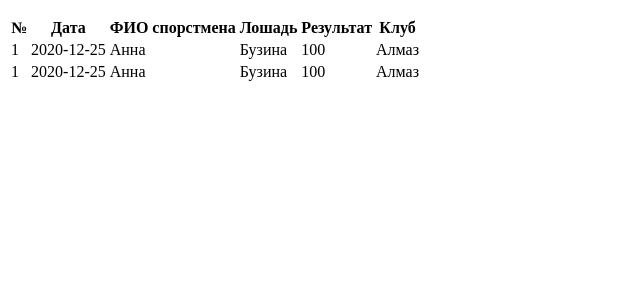
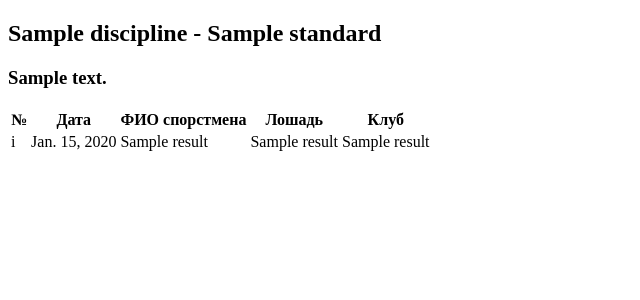
Before and after one commit to bomzheg/equestrian-rating, a Django app: page / in a window 1280 px wide. Shown: the part 70-370 px from the top of the page, without its empty margins (0-640 px from the left). Run offline with Django 3.2, Linux system fonts and the light colour scheme; tables that the repository leaves empty hold one stand-in row (values such as "Sample post").

Commit message:
make work prototype of view

```diff
--- a/rating/templates/base.html
+++ b/rating/templates/base.html
@@ -17,6 +17,9 @@
         </div>
     </header>
     <section>
+        {% block header %}{% endblock %}
+    </section>
+    <section>
         <div class="container">
             {% block content %}
             {% endblock %}
--- a/rating/templates/rating.html
+++ b/rating/templates/rating.html
@@ -1,4 +1,8 @@
 {% extends "./base.html" %}
+{% block header %}
+<h2>{{discipline.name}} - {{standard.name}}</h2>
+<h3>{{standard.description}}</h3>
+{% endblock %}
 {% block content %}
 <table>
     <tr>
@@ -6,16 +10,14 @@
         <th>Дата</th>
         <th>ФИО спорстмена</th>
         <th>Лошадь</th>
-        <th>Результат</th>
         <th>Клуб</th>
     </tr>
     {% for result in results %}
     <tr>
-        <td>{{result.number}}</td>
+        <td>i</td>
         <td>{{result.date}}</td>
-        <td>{{result.rider_name}}</td>
+        <td>{{result.athlete_name}}</td>
         <td>{{result.horse_name}}</td>
-        <td>{{result.result}}</td>
         <td>{{result.club_name}}</td>
     </tr>
     {% endfor %}
--- a/rating/views.py
+++ b/rating/views.py
@@ -2,15 +2,11 @@ from django.http import HttpResponse
 from django.shortcuts import render
 from django.views.generic.base import View
 
+from rating.models import Standard, Result
+
 
 class DefaultView(View):
     def get(self, request):
-        res = dict(
-            number=1,
-            date="2020-12-25",
-            rider_name="Анна",
-            horse_name="Бузина",
-            result="100",
-            club_name="Алмаз"
-        )
-        return render(request, 'rating.html', {"results": [res, res]})
+        standard = Standard.objects.get(id=1)
+        results = Result.objects.filter(fulfilled_standard=standard).all()
+        return render(request, 'rating.html', {"results": results, "standard": standard, "discipline": standard.discipline})
```
